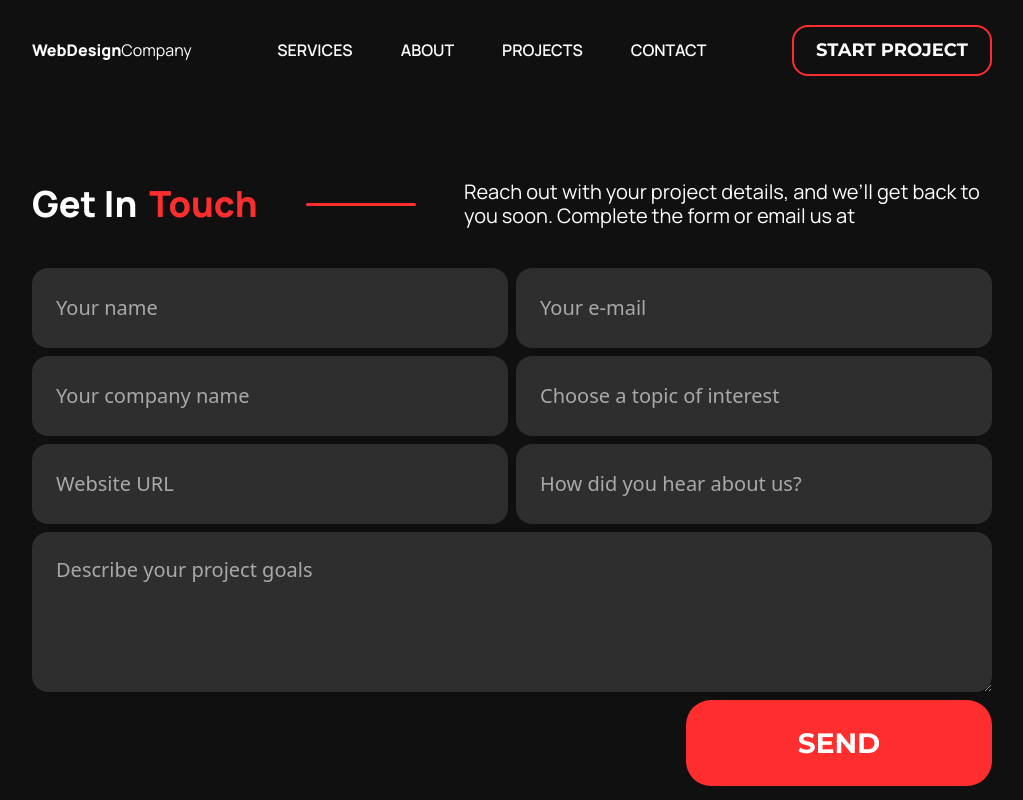
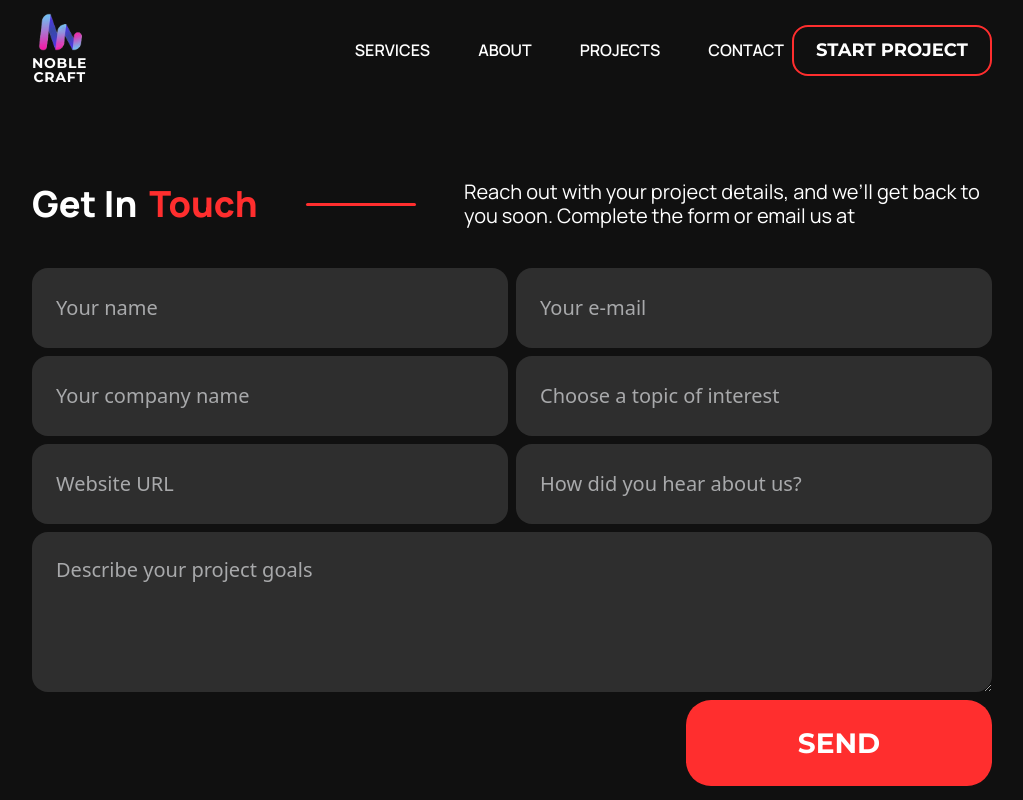
Before and after one commit to martins87/wdc-site, a Next.js app: page /contact in a window 1280 px wide. Shown: the top 800 px of the page, without its empty margins (128-1151 px from the left). Built offline with nearby package versions, Linux system fonts and the light colour scheme.

Commit message:
add new logo

```diff
--- a/app/components/Navbar/Logo.tsx
+++ b/app/components/Navbar/Logo.tsx
@@ -1,14 +1,20 @@
+import Image from "next/image";
 import Link from "next/link";
+
+import NobleCraftLogo from "../../assets/icons/Logo.png";
 
 const Logo = () => {
   return (
-    <div className="flex flex-1 lg:flex-initial text-white font-[family-name:var(--font-manrope)]">
-      <Link href="/">
-        <div className="sm:hidden">
-          <span className="font-bold">Logo</span>
-        </div>
-        <div className="hidden sm:flex">
-          <span className="font-bold">WebDesign</span>Company
+    <div className="flex flex-1 text-white font-[family-name:var(--font-manrope)]">
+      <Link className="flex flex-col items-center" href="/">
+        <Image
+          className="w-10 sm:w-14 tablet:w-12"
+          src={NobleCraftLogo}
+          alt="crown icon"
+        />
+        <div className="hidden tablet:flex flex-col items-center justify-start mt-0.5 text-white font-[family-name:var(--font-montserrat)] text-sm font-bold tracking-wider">
+          <span>NOBLE</span>
+          <span className="-mt-[6px]">CRAFT</span>
         </div>
       </Link>
     </div>
```
Also changed, not shown: app/assets/icons/Logo.png (added).
